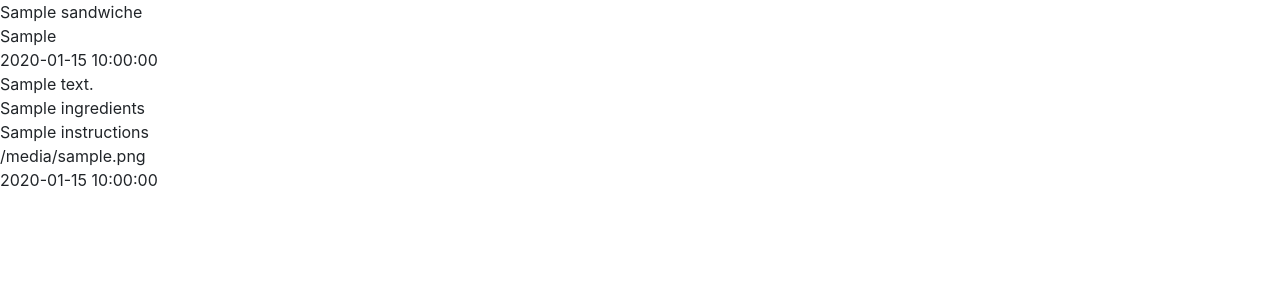
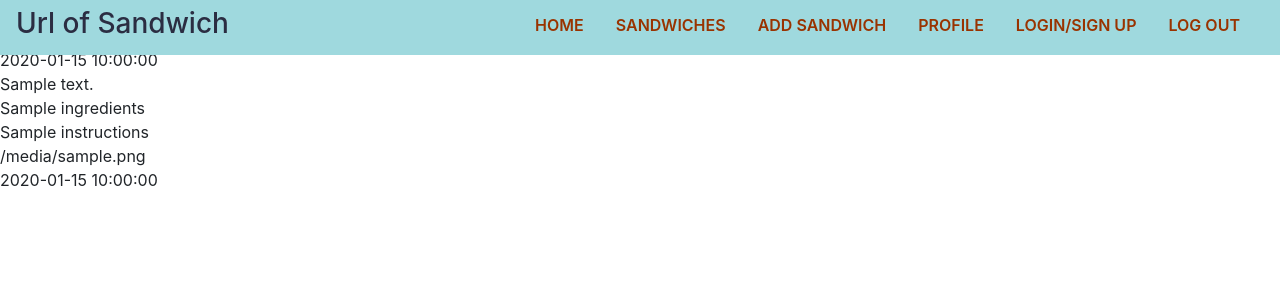
Before and after one commit to RyanSyme/url-of-sandwich, a Flask app: page / in a window 1280 px wide. Shown: the top 300 px of the page. Run offline with Flask 2, Linux system fonts and the light colour scheme; a database or web service that is not in the repository returns one stand-in record (values such as "Sample title"); some libraries are stand-ins or nearby versions.

Commit message:
add navbar

```diff
--- a/static/css/style.css
+++ b/static/css/style.css
@@ -0,0 +1,48 @@
+
+/* =============================== Nav Section =============================== */
+nav {
+    height: 55px;
+    background-color: #9fd9de;
+}
+
+nav a {
+    color: #2b2d42;
+}
+
+.navbar-brand img {
+    vertical-align: baseline;
+}
+
+.nav-link {
+    font-weight: 600;
+    padding: 0 10px 0 10px;
+    margin-bottom: 2px;
+    margin-top: 6px;
+    line-height: 5px;
+    color: #993300;
+}
+
+.nav-link:hover {
+    color: #2b2d42;
+}
+
+.nav-text-align {
+    text-align: end;
+}
+
+.navbar-toggler-icon i {
+    color: #993300;
+    font-size: 25px;
+    height: 25px;
+    width: 25px;
+}
+
+#navbarNavDropdown {
+    background-color: #9fd9de;
+    padding-bottom: 0.5rem;
+    padding-top: 0.5rem;
+}
+
+.navbar button:focus {
+    outline: none;
+}
--- a/templates/base.html
+++ b/templates/base.html
@@ -3,16 +3,46 @@
 <head>
     <meta charset="UTF-8">
     <meta name="viewport" content="width=device-width, initial-scale=1.0">
-    <link rel="stylesheet" href="https://cdnjs.cloudflare.com/ajax/libs/font-awesome/5.15.2/css/all.min.css"
-        integrity="sha512-HK5fgLBL+xu6dm/Ii3z4xhlSUyZgTT9tuc/hSrtw6uzJOvgRr2a9jyxxT1ely+B+xFAmJKVSTbpM/CuL7qxO8w==" type="text/css"/>
-    <link rel="stylesheet" href="https://stackpath.bootstrapcdn.com/bootstrap/4.3.1/css/bootstrap.min.css"
-        integrity="sha384-ggOyR0iXCbMQv3Xipma34MD+dH/1fQ784/j6cY/iJTQUOhcWr7x9JvoRxT2MZw1T" type="text/css">
+    <link rel="stylesheet" href="https://pro.fontawesome.com/releases/v5.10.0/css/all.css" integrity="sha384-AYmEC3Yw5cVb3ZcuHtOA93w35dYTsvhLPVnYs9eStHfGJvOvKxVfELGroGkvsg+p" crossorigin="anonymous"/>
+    <link rel="stylesheet" href="https://cdn.jsdelivr.net/npm/bootstrap@4.6.0/dist/css/bootstrap.min.css" integrity="sha384-B0vP5xmATw1+K9KRQjQERJvTumQW0nPEzvF6L/Z6nronJ3oUOFUFpCjEUQouq2+l" crossorigin="anonymous">
     <link rel="stylesheet" href="{{  url_for('static', filename='css/style.css')}}" type="text/css">
     {% block styles %}
     {% endblock %}
     <title>Url of Sandwich</title>
 </head>
 <body>
+    <header>
+         <nav class="navbar navbar-expand-md fixed-top container-fluid">
+            <a class="nav-symbol" href="{{ url_for('get_sandwiches') }}"><h3>Url of Sandwich</h3></a>
+            <button class="navbar-toggler" type="button" data-toggle="collapse" data-target="#navbarNavDropdown" aria-controls="navbarNavDropdown" aria-expanded="false" aria-label="Toggle navigation">
+                <span class="navbar-toggler-icon">
+                    <i class="fas fa-bars"></i>
+                </span>
+            </button>
+            <div class="collapse navbar-collapse justify-content-end" id="navbarNavDropdown">
+                <ul class="navbar-nav nav-text-align">
+                    <li class="nav-item mr-3 mb-2">
+                        <a class="nav-link text-uppercase" href="{{ url_for('get_sandwiches') }}">HOME</a>
+                    </li>
+                    <li class="nav-item mr-3 mb-2">
+                        <a class="nav-link text-uppercase" href="#">SANDWICHES</a>
+                    </li>
+                    <li class="nav-item mr-3 mb-2">
+                        <a class="nav-link text-uppercase" href="#">ADD SANDWICH</a>
+                    </li>
+                    <li class="nav-item mr-3 mb-2">
+                        <a class="nav-link text-uppercase" href="#">PROFILE</a>
+                    </li>
+                    <li class="nav-item mr-3 mb-2">
+                        <a class="nav-link text-uppercase" href="#">LOGIN/SIGN UP</a>
+                    </li>
+                    <li class="nav-item mr-3 mb-2">
+                        <a class="nav-link text-uppercase" href="#">LOG OUT</a>
+                    </li>
+                </ul>
+            </div>
+        </nav>
+    </header>
     {% block content %}
     {% endblock %}
     <script src="https://code.jquery.com/jquery-3.3.1.slim.min.js" integrity="sha384-q8i/X+965DzO0rT7abK41JStQIAqVgRVzpbzo5smXKp4YfRvH+8abtTE1Pi6jizo" crossorigin="anonymous"></script>
```
